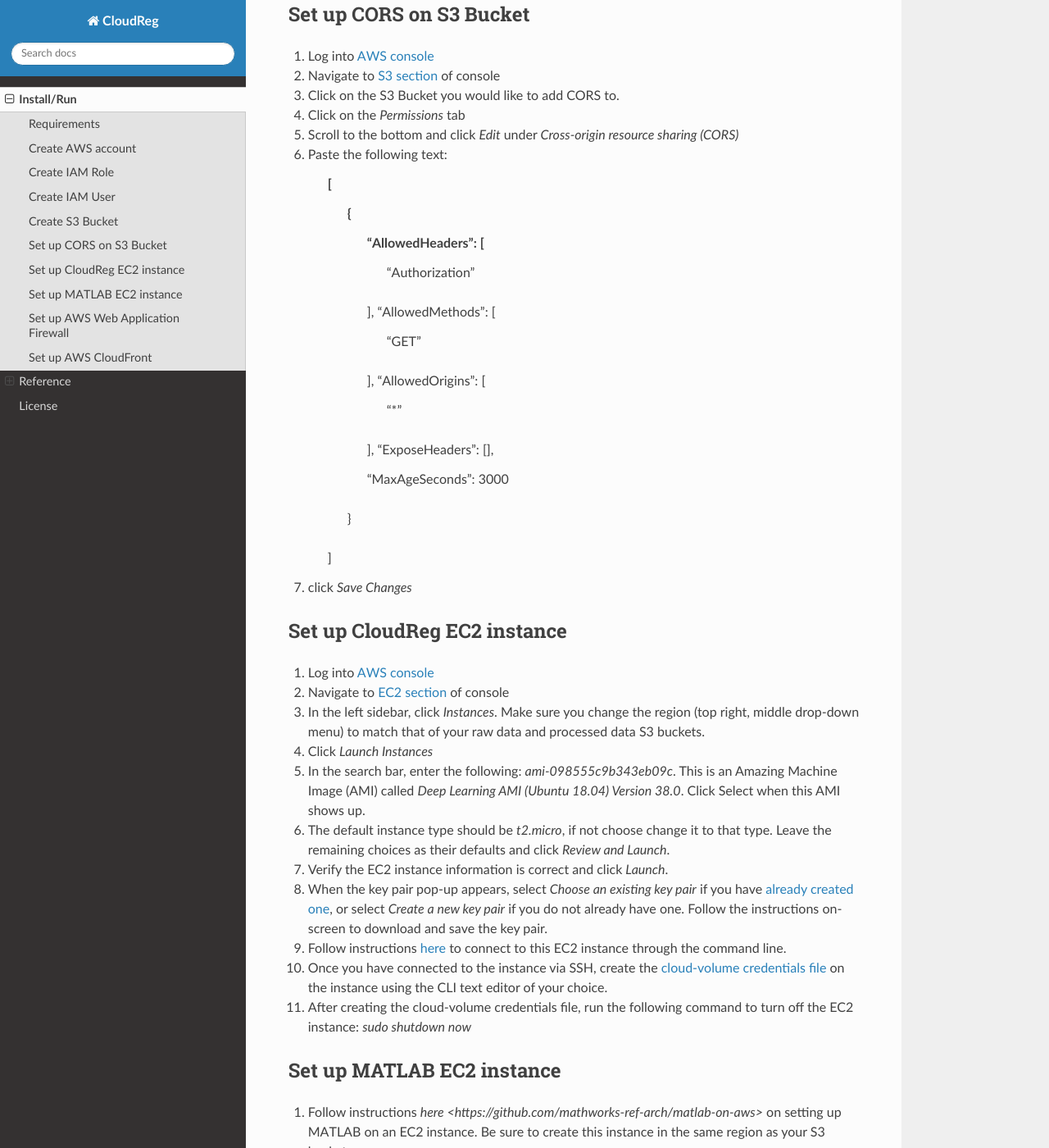
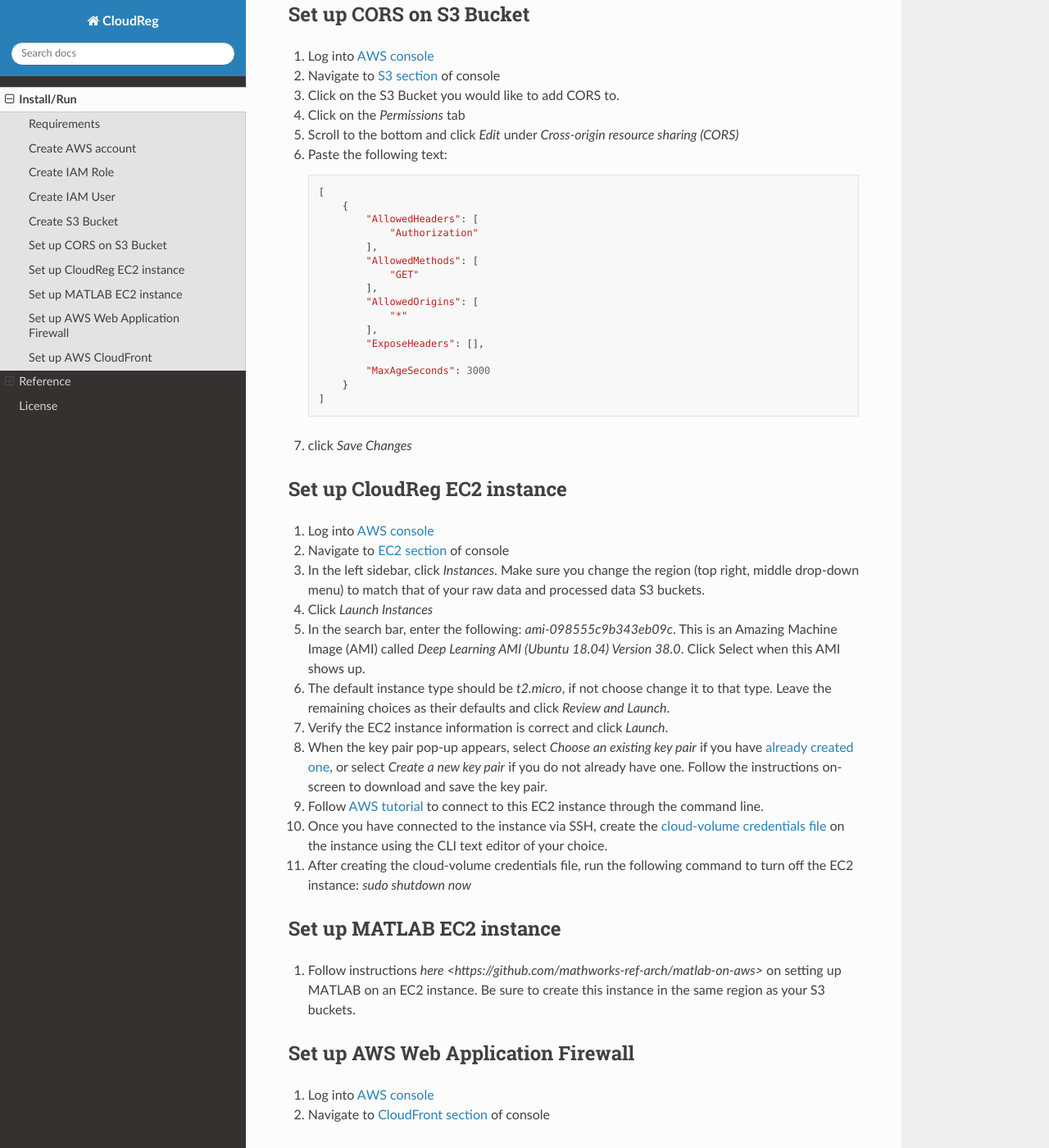
Before and after one commit to neurodata/CloudReg, a Sphinx documentation site: the page built from docs/install.rst, in a window 1280 px wide and 1400 px high, scrolled down 1663 px. Shown: the whole window at 82% size. Built offline with Sphinx 7.4.7 and the Read the Docs theme 2.0.0, drawn with Linux system fonts in a browser that asks for light colours.

```diff
--- a/docs/conf.py
+++ b/docs/conf.py
@@ -36,7 +36,10 @@ extensions = [
     'numpydoc'
 
 ]
-autodoc_mock_imports = ['h5py', 'mpi4py']
+with open('../requirements.txt', 'r') as fp:
+    x = fp.read().splitlines()
+
+autodoc_mock_imports = x
 
 # Add any paths that contain templates here, relative to this directory.
 templates_path = ['_templates']
--- a/docs/install.rst
+++ b/docs/install.rst
@@ -67,7 +67,7 @@ Set up CORS on S3 Bucket
 3. Click on the S3 Bucket you would like to add CORS to.
 4. Click on the `Permissions` tab
 5. Scroll to the bottom and click `Edit` under `Cross-origin resource sharing (CORS)`
-6. Paste the following text:
+6. Paste the following text::
 
     [
         {
@@ -100,7 +100,7 @@ Set up CloudReg EC2 instance
 6. The default instance type should be `t2.micro`, if not choose change it to that type. Leave the remaining choices as their defaults and click `Review and Launch`.
 7. Verify the EC2 instance information is correct and click `Launch`.
 8. When the key pair pop-up appears, select `Choose an existing key pair` if you have `already created one <https://docs.aws.amazon.com/ground-station/latest/ug/create-ec2-ssh-key-pair.html>`_, or select `Create a new key pair` if you do not already have one. Follow the instructions on-screen to download and save the key pair.
-9. Follow instructions `here <https://docs.aws.amazon.com/AWSEC2/latest/UserGuide/ec2-instance-connect-methods.html#ec2-instance-connect-connecting-aws-cli>`_ to connect to this EC2 instance through the command line.
+9. Follow `AWS tutorial <https://docs.aws.amazon.com/AWSEC2/latest/UserGuide/ec2-instance-connect-methods.html#ec2-instance-connect-connecting-aws-cli>`_ to connect to this EC2 instance through the command line.
 10. Once you have connected to the instance via SSH, create the `cloud-volume credentials file <https://github.com/seung-lab/cloud-volume/#aws-secretjson-and-matrix-secretjson>`_ on the instance using the CLI text editor of your choice.
 11. After creating the cloud-volume credentials file, run the following command to turn off the EC2 instance: `sudo shutdown now`
 
```
